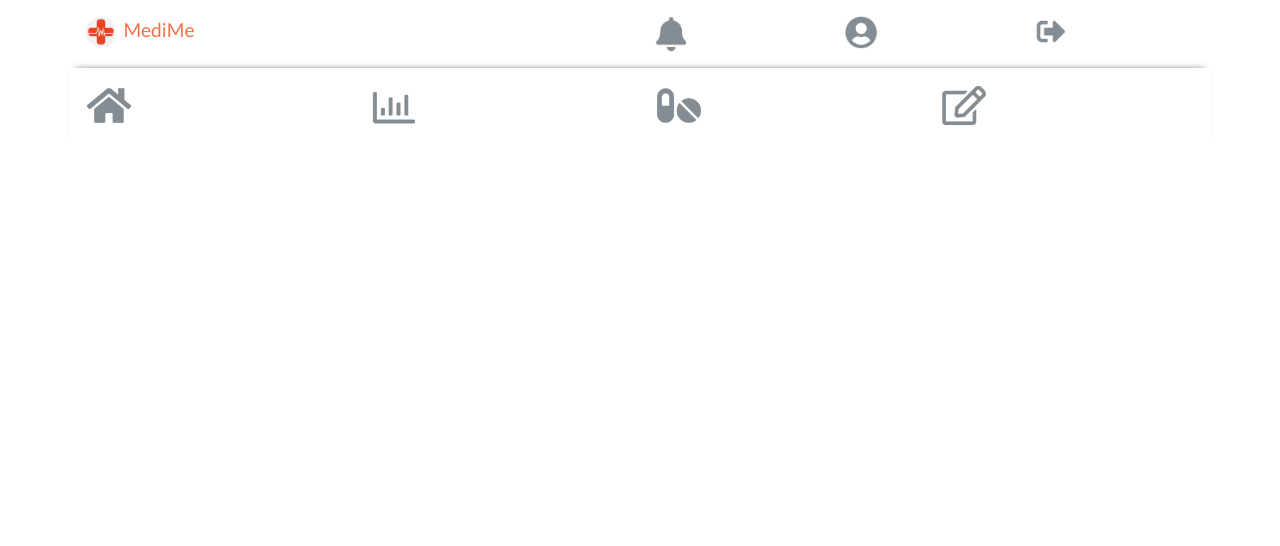
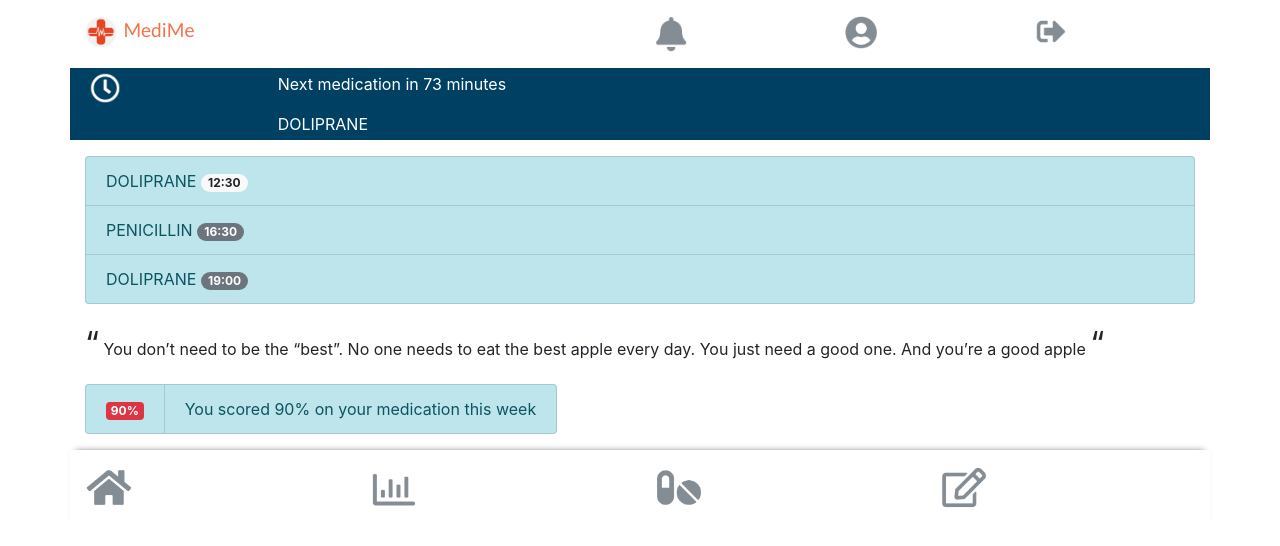
Before and after one commit to christellec64/doctolib_24.06.20_ACAT-ON, a React (Create React App) app in the folder doctolib/: page /dashboard in a window 1280 px wide. Shown: the top 546 px of the page. Built offline with nearby package versions, Linux system fonts and the light colour scheme.

Commit message:
Component ContentDahsboard is created but not finished yet

```diff
--- /dev/null
+++ b/doctolib/src/components/ContentDashboard.jsx
@@ -0,0 +1,43 @@
+import React from 'react';
+
+import clock from '../img/clock.png';
+
+import styles from './ContentDashboard.module.css';
+import { Container, Row, Col } from 'reactstrap';
+import { ListGroup, ListGroupItem, Badge } from 'reactstrap';
+
+function ContentDashboard() {
+  return (
+    <Container className={styles.banner}>
+      <Row className={styles.blueBanner}>
+      <Col xs='2'><img src={clock} alt='clock' className={styles.clock} /></Col>
+      <Col xs='10' className={styles.textBanner}>Next medication in 73 minutes</Col>
+      </Row>
+      <Row className={styles.blueBanner}>
+        <Col xs='2'></Col>
+        <Col xs='10' className={styles.textBanner}> DOLIPRANE</Col>
+      </Row>
+
+      <ListGroup className={styles.listPills}>
+        <ListGroupItem color="info" className="justify-content-between">DOLIPRANE <Badge pill color="light">12:30</Badge></ListGroupItem>
+        <ListGroupItem color="info" className="justify-content-between">PENICILLIN <Badge pill>16:30</Badge></ListGroupItem>
+        <ListGroupItem color="info" className="justify-content-between">DOLIPRANE <Badge pill>19:00</Badge></ListGroupItem>
+      </ListGroup>
+
+      <Row className={styles.quote}>
+        <Col> <span className={styles.dot}>“</span> You don’t need to be the “best”.
+         No one needs to eat the best apple every day. You just need a good one. And you’re a good apple <span className={styles.dot}>“</span></Col>
+      </Row>
+
+      <ListGroup horizontal className={styles.score}>
+        <ListGroupItem color="info" tag="a" ><Badge color="danger">90%</Badge></ListGroupItem>
+        <ListGroupItem color="info" tag="a" >You scored 90% on your medication this week</ListGroupItem>
+      </ListGroup>
+
+
+
+    </Container>
+  );
+}
+
+export default ContentDashboard;
--- /dev/null
+++ b/doctolib/src/components/ContentDashboard.module.css
@@ -0,0 +1,33 @@
+.banner{
+  margin-top: 1rem;
+
+}
+
+.blueBanner {
+  background-color: #004163;
+  padding: 0.25rem;
+}
+
+.clock {
+  width: 2rem;
+}
+
+.textBanner {
+  color: white;
+}
+
+.listPills {
+  margin-top: 1rem;
+}
+
+.score {
+  margin-top: 1rem;
+}
+
+.quote {
+  margin-top: 1rem;
+}
+
+.dot {
+  font-size: 2rem;
+}
--- a/doctolib/src/components/Dashboard.jsx
+++ b/doctolib/src/components/Dashboard.jsx
@@ -1,5 +1,6 @@
 import React from 'react';
 import Navbar from './Navbar';
+import ContentDashboard from './ContentDashboard';
 import Footer from './Footer';
 
 
@@ -7,6 +8,7 @@ function Dashboard() {
   return (
     <div>
       <Navbar />
+      <ContentDashboard />
       <Footer />
     </div>
   );
```
Also changed, not shown: doctolib/src/img/clock.png (added).
